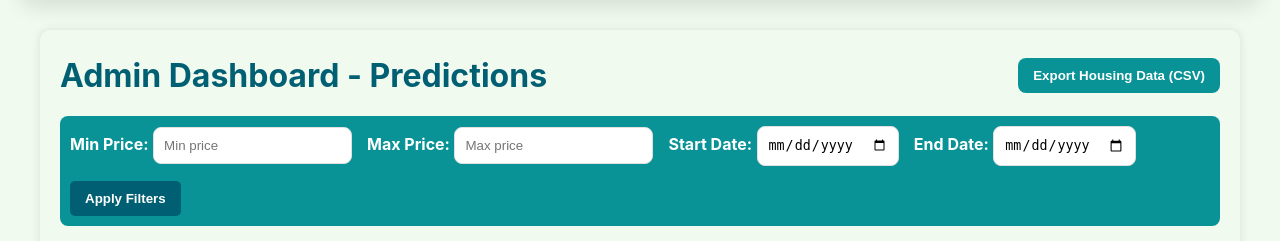
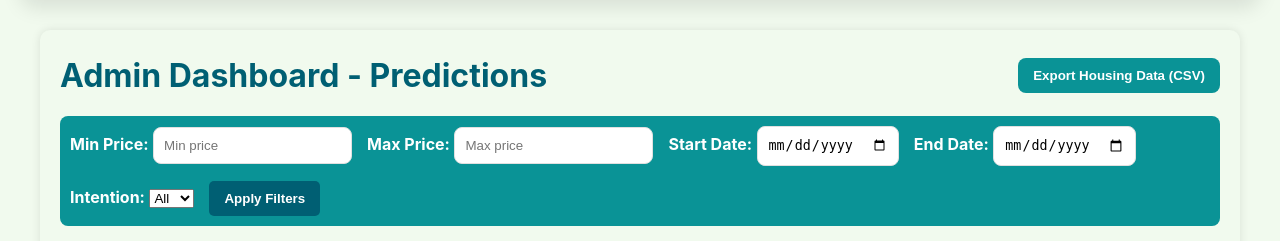
Before and after one commit to Kennedy178/housing_prediction, a Flask app: page /admin in a window 1280 px wide. Shown: the part 202-443 px from the top of the page. Run offline with Flask 3, Linux system fonts and the light colour scheme; data that the repository does not hold is empty; parts of the project's set-up code (start-up, migrations or seed data) failed here and were passed over.

Commit message:
updated js for filtered/all data(purpose)

```diff
--- a/app/templates/admin.html
+++ b/app/templates/admin.html
@@ -181,9 +181,18 @@
         <label for="endDate">End Date:</label>
         <input type="date" id="endDate">
     </div>
+    <div>
+        <label for="intention">Intention:</label>
+        <select id="intention">
+            <option value="">All</option> <!-- Default: Show all -->
+            <option value="buy">Buy</option>
+            <option value="sell">Sell</option>
+        </select>
+    </div>
     <button id="filterButton" class="button">Apply Filters</button>
     <button id="clearFilters" class="button clear-button">Clear Filters</button>
 </div>
+
 
   <!-- Predictions Table -->
 <table class="admin-table">
@@ -246,6 +255,7 @@
     const clearButton = document.getElementById("clearFilters");
     const toggleButton = document.getElementById("toggleEntries");
     const downloadButton = document.getElementById("downloadCSV");
+    const intentionFilter = document.getElementById("intention"); // Get the intention filter dropdown
     const rows = document.querySelectorAll("#predictionsTable tr");
     let showingAll = false;
     let filtersApplied = false;
@@ -280,20 +290,23 @@ function applyFilters() {
         let maxPrice = parseFloat(document.getElementById('maxPrice').value) || Infinity;
         let startDate = document.getElementById('startDate').value ? new Date(document.getElementById('startDate').value) : null;
         let endDate = document.getElementById('endDate').value ? new Date(document.getElementById('endDate').value) : null;
+        let selectedIntention = intentionFilter.value.toLowerCase(); // Get selected intention (buy, sell, or all)
         let count = 1;
 
-    // Always set filtersApplied to true when filters are applied
         filtersApplied = true;
 
         rows.forEach(row => {
-        let price = parseFloat(row.cells[8].innerText.replace('$', '').replace(',', '')) || 0;
-        let dateText = row.cells[9].innerText.trim();
+            let price = parseFloat(row.cells[9].innerText.replace('$', '').replace(',', '')) || 0;
+            let dateText = row.cells[10].innerText.trim();
             let date = dateText ? new Date(dateText) : null;
+            let intention = row.cells[8].innerText.trim().toLowerCase(); // Get intention from table
+
             let priceCondition = price >= minPrice && price <= maxPrice;
             let startDateCondition = startDate ? date >= startDate : true;
             let endDateCondition = endDate ? date <= endDate : true;
+            let intentionCondition = selectedIntention === "" || intention === selectedIntention; // Show all if empty, else match buy/sell
 
-        if (priceCondition && startDateCondition && endDateCondition) {
+            if (priceCondition && startDateCondition && endDateCondition && intentionCondition) {
                 row.style.display = "";
                 row.cells[0].innerText = count++;
             } else {
@@ -301,9 +314,27 @@ function applyFilters() {
             }
         });
 
-    // Ensure the clear button is always visible when filters are applied
         clearButton.style.display = "inline-block";
     }
+
+    function clearFilters() {
+        document.getElementById('minPrice').value = "";
+        document.getElementById('maxPrice').value = "";
+        document.getElementById('startDate').value = "";
+        document.getElementById('endDate').value = "";
+        intentionFilter.value = ""; // Reset intention filter
+        filtersApplied = false;
+
+        let count = 1;
+        rows.forEach(row => {
+            row.style.display = "";
+            row.cells[0].innerText = count++;
+        });
+
+        clearButton.style.display = "none";
+    }
+
+
 
 function clearFilters() {
     document.getElementById('minPrice').value = "";
@@ -351,7 +382,7 @@ function updateTableVisibility(showAll) {
     let data = filtered ? getFilteredData() : getAllData();
     let csvContent = "data:text/csv;charset=utf-8,";
 
-            csvContent += "Sqft Living,Bedrooms,Bathrooms,Lot Size,Floors,House Age,Zipcode,Predicted Price,Date\n";
+    csvContent += "Sqft Living,Bedrooms,Bathrooms,Lot Size,Floors,House Age,Zipcode,Intention,Predicted Price,Date\n";
 
     data.forEach(row => {
         csvContent += row.join(",") + "\n";
@@ -376,8 +407,9 @@ function updateTableVisibility(showAll) {
             row.cells[5].innerText, // Floors
             row.cells[6].innerText, // House Age
             row.cells[7].innerText, // Zipcode
-                    row.cells[8].innerText, // Predicted Price
-                    row.cells[9].innerText  // Date
+            row.cells[8].innerText, // Intention (Purpose)
+            row.cells[9].innerText, // Predicted Price
+            row.cells[10].innerText // Date
         ];
         allData.push(rowData);
     });
@@ -397,8 +429,9 @@ function updateTableVisibility(showAll) {
                 row.cells[5].innerText,
                 row.cells[6].innerText,
                 row.cells[7].innerText,
-                        row.cells[8].innerText,
-                        row.cells[9].innerText
+                row.cells[8].innerText, // Intention (Purpose)
+                row.cells[9].innerText,
+                row.cells[10].innerText
             ];
             filteredData.push(rowData);
         }
```
Also changed, not shown: 1 other file. Lines whose indentation alone changed are shown as unchanged.
